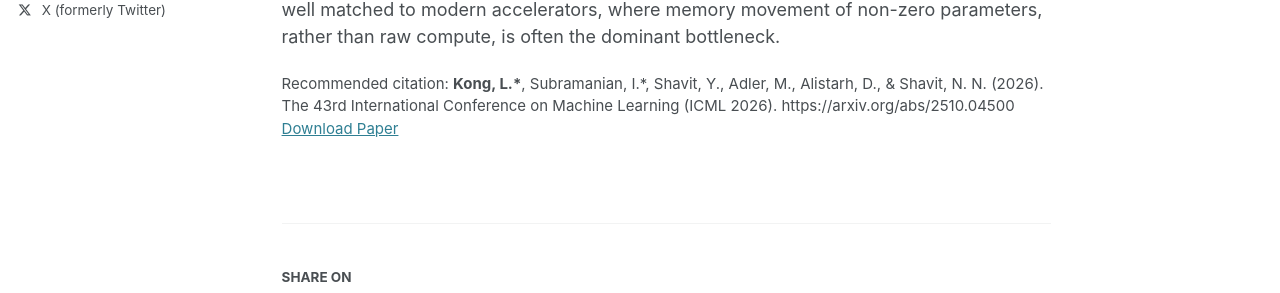
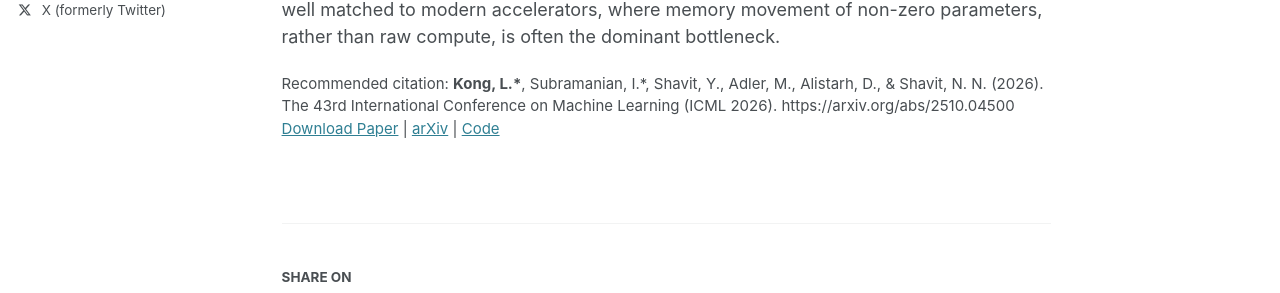
Before and after one commit to Lin-K76/Lin-K76.github.io, a Jekyll site: the page built from _publications/2026-expand.md, in a window 1280 px wide and 1399 px high. Shown: the part 605-898 px from the top of the window. Built offline with Jekyll 4.4.1, drawn with Linux system fonts in a browser that asks for light colours; some web fonts are replaced.

Commit message:
Adds code

```diff
--- a/_includes/archive-single.html
+++ b/_includes/archive-single.html
@@ -85,6 +85,7 @@
         {% if post.paperurl %}<a href="{{ post.paperurl }}">Download Paper</a>{% endif %}
         {% if post.biorxiv %} | <a href="{{ post.biorxiv }}">bioRxiv</a>{% endif %}
         {% if post.arxiv %} | <a href="{{ post.arxiv }}">arXiv</a>{% endif %}
+        {% if post.code %} | <a href="{{ post.code }}">Code</a>{% endif %}
         {% if post.slidesurl %} | <a href="{{ post.slidesurl }}">Download Slides</a>{% endif %}
       </p>
     {% elsif post.authors and post.paperurl %}
@@ -92,6 +93,7 @@
         {% if post.paperurl %}<a href="{{ post.paperurl }}">Download Paper</a>{% endif %}
         {% if post.biorxiv %} | <a href="{{ post.biorxiv }}">bioRxiv</a>{% endif %}
         {% if post.arxiv %} | <a href="{{ post.arxiv }}">arXiv</a>{% endif %}
+        {% if post.code %} | <a href="{{ post.code }}">Code</a>{% endif %}
       </p>
     {% elsif post.authors and post.slidesurl %}
       <p>{{ post.authors }}<br />
@@ -106,6 +108,7 @@
         {% if post.paperurl %}<a href="{{ post.paperurl }}">Download Paper</a>{% endif %}
         {% if post.biorxiv %} | <a href="{{ post.biorxiv }}">bioRxiv</a>{% endif %}
         {% if post.arxiv %} | <a href="{{ post.arxiv }}">arXiv</a>{% endif %}
+        {% if post.code %} | <a href="{{ post.code }}">Code</a>{% endif %}
       </p>
     {% elsif post.slidesurl %}
       <p>
--- a/_layouts/single.html
+++ b/_layouts/single.html
@@ -74,6 +74,7 @@ layout: default
             {% if page.paperurl %}<a href="{{ page.paperurl }}">Download Paper</a>{% endif %}
             {% if page.biorxiv %} | <a href="{{ page.biorxiv }}">bioRxiv</a>{% endif %}
             {% if page.arxiv %} | <a href="{{ page.arxiv }}">arXiv</a>{% endif %}
+            {% if page.code %} | <a href="{{ page.code }}">Code</a>{% endif %}
             {% if page.slidesurl %} | <a href="{{ page.slidesurl }}">Download Slides</a>{% endif %}
           </p>
         {% elsif page.citation and page.paperurl %}
@@ -81,6 +82,7 @@ layout: default
             {% if page.paperurl %}<a href="{{ page.paperurl }}">Download Paper</a>{% endif %}
             {% if page.biorxiv %} | <a href="{{ page.biorxiv }}">bioRxiv</a>{% endif %}
             {% if page.arxiv %} | <a href="{{ page.arxiv }}">arXiv</a>{% endif %}
+            {% if page.code %} | <a href="{{ page.code }}">Code</a>{% endif %}
           </p>
         {% elsif page.citation and page.slidesurl %}
           <p style="font-size: smaller">Recommended citation: {{ page.citation }}<br />
--- a/_publications/2026-expand.md
+++ b/_publications/2026-expand.md
@@ -9,7 +9,9 @@ isconf: true
 venue: 'ICML'
 fullvenue: 'The 43rd International Conference on Machine Learning (ICML 2026)'
 selected: true
-paperurl: 'https://arxiv.org/abs/2510.04500'
+paperurl: 'https://openreview.net/forum?id=cYxavyv2C7'
+arxiv: 'https://arxiv.org/abs/2510.04500'
+code: 'https://github.com/Shavit-Lab/Expand-Neurons'
 authors: '<strong>Linghao Kong*</strong>, Inimai Subramanian*, Yonadav Shavit, Micah Adler, Dan Alistarh, & Nir N. Shavit'
 citation: '<strong>Kong, L.*</strong>, Subramanian, I.*, Shavit, Y., Adler, M., Alistarh, D., & Shavit, N. N. (2026). The 43rd International Conference on Machine Learning (ICML 2026). https://arxiv.org/abs/2510.04500'
 ---
```
Also changed, not shown: _publications/2025-wasserstein.md (+1 -0 lines), _publications/2026-negative.md (+1 -0 lines).
